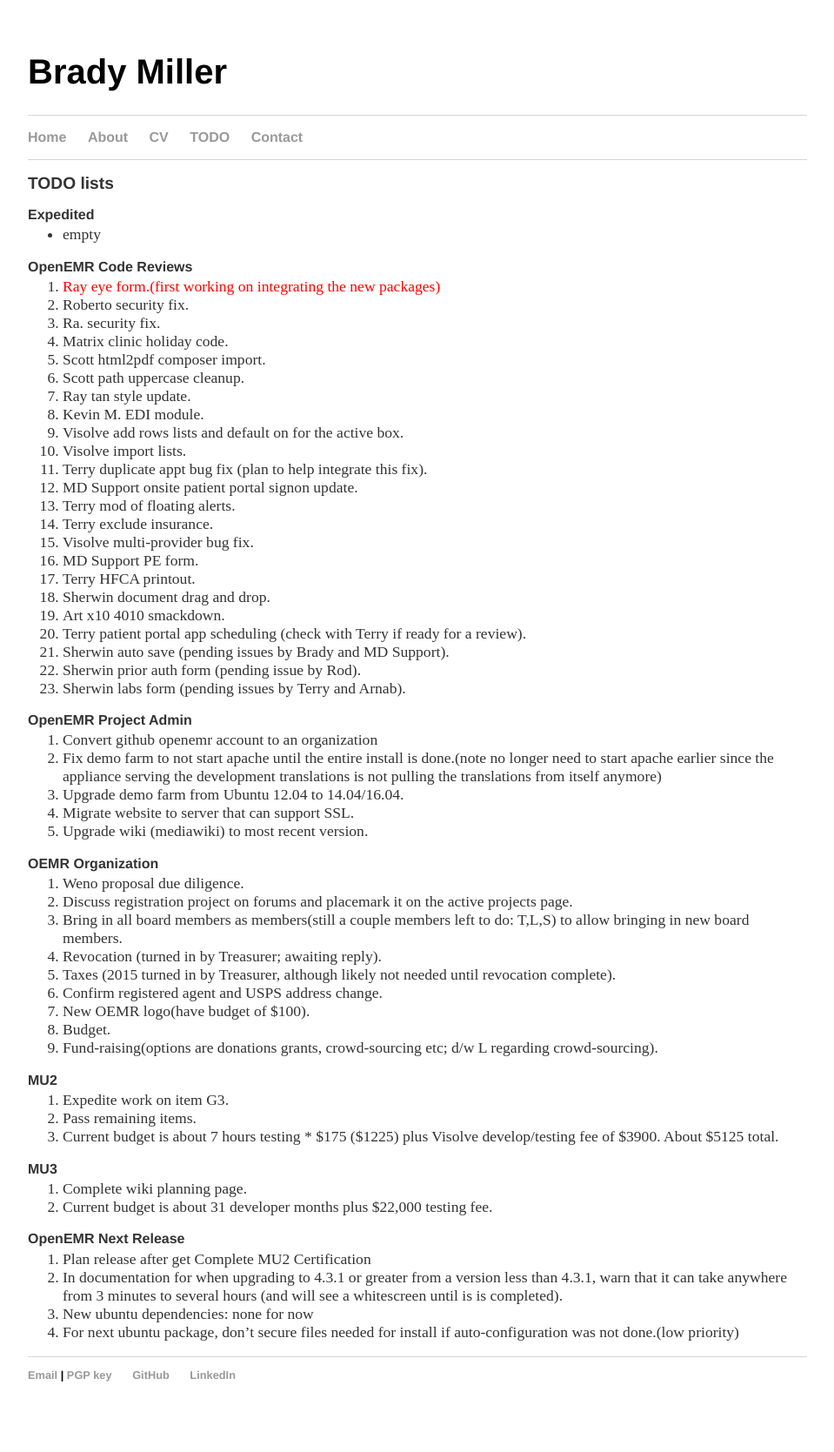
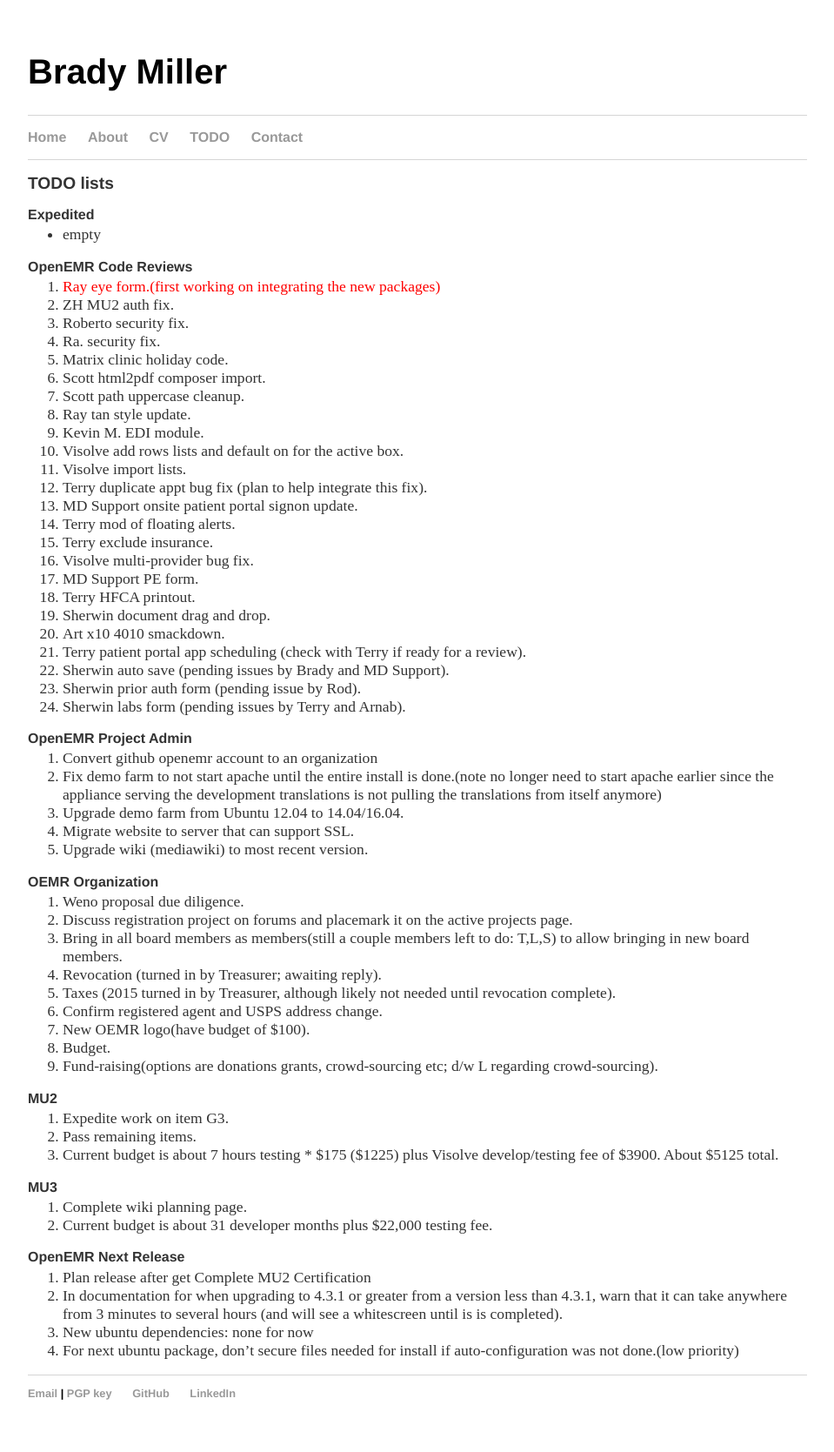
Before and after one commit to bradymiller/bradymiller.github.io, a Jekyll site: the page built from todo/index.md, in a window 1280 px wide. Shown: the whole page at 87% size, without its empty margins (160-1119 px from the left). Built offline with Jekyll 4.4.1, drawn with Linux system fonts in a browser that asks for light colours; before the commit the page ends 1648 px from its top, so only the background shows below that.

Commit message:
Update todo list

```diff
--- a/todo/index.md
+++ b/todo/index.md
@@ -8,6 +8,7 @@
 
 ### OpenEMR Code Reviews
 1. <span style="color: red">Ray eye form.(first working on integrating the new packages)</span>
+1. ZH MU2 auth fix.
 1. Roberto security fix.
 1. Ra. security fix.
 1. Matrix clinic holiday code.
```
